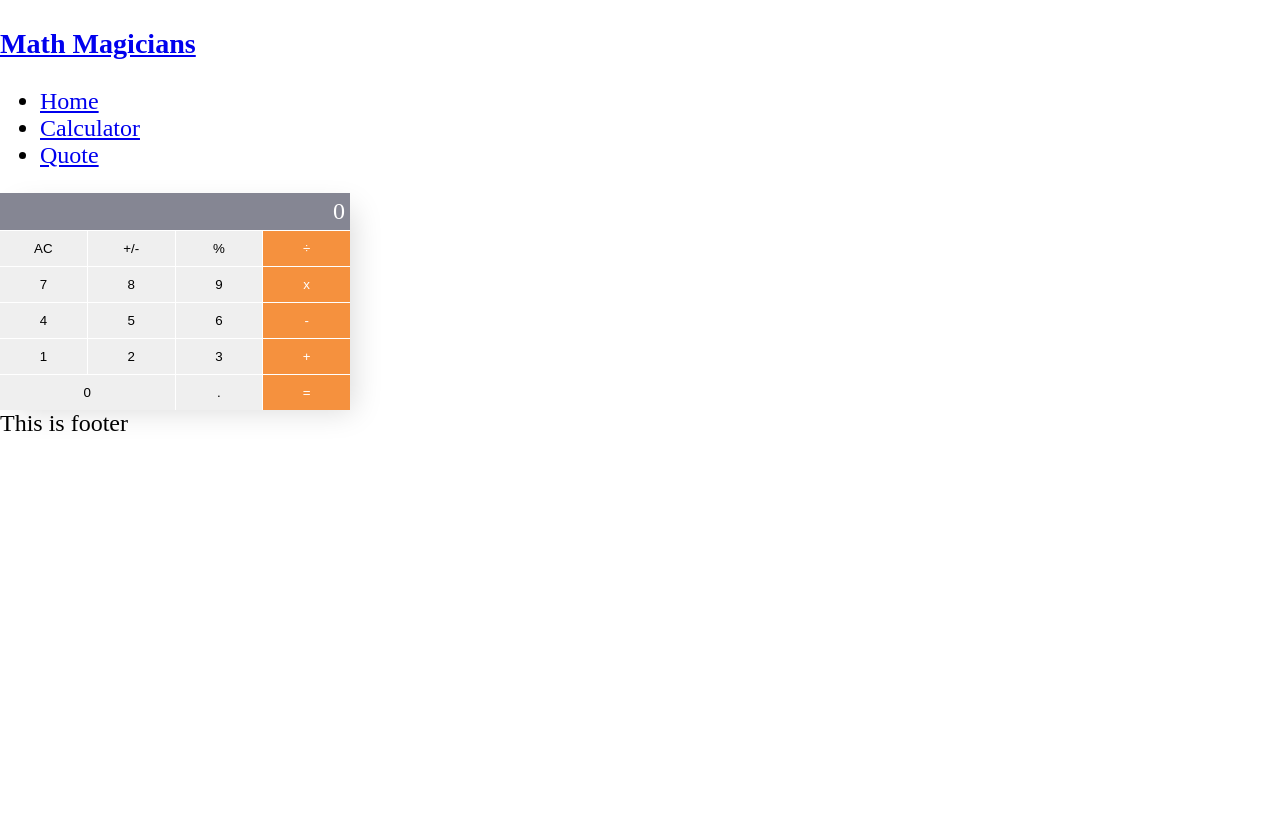
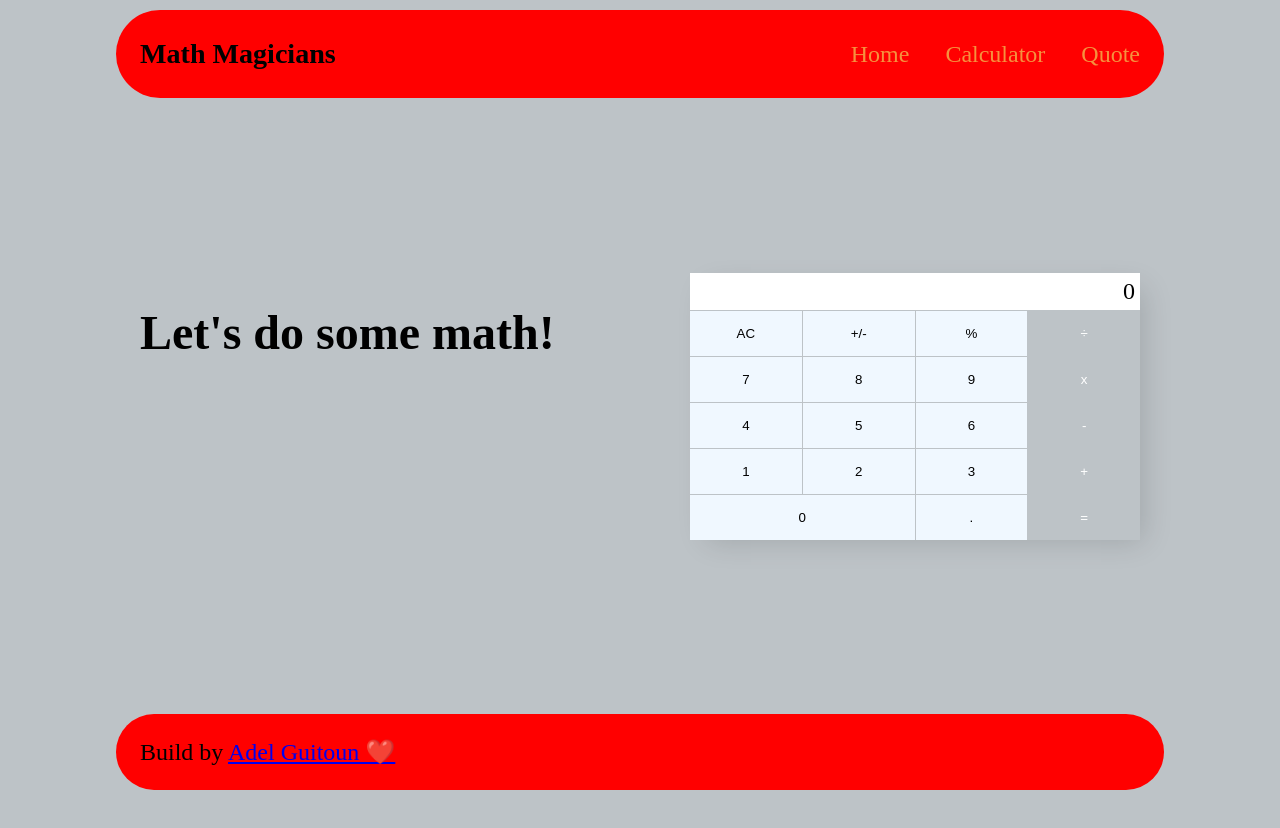
Before and after one commit to adel-gu/math-magicians, a React (Create React App) app: page /Calculator in a window 1280 px wide. After the commit the page ends 800 px from the top, so only its background shows below. Built offline with nearby package versions, Linux system fonts and the light colour scheme.

Commit message:
Add styling

```diff
--- a/src/App.js
+++ b/src/App.js
@@ -1,22 +1,24 @@
 import Calculator from './components/Calculator';
+import Home from './components/Home';
+import Quote from './components/Quote';
 import Header from './components/Header';
 import Footer from './components/Footer';
-import Home from './components/Home';
-import Quote from './components/Quote';
 
 // React Router
-import { Routes, Route } from 'react-router-dom';
+import { BrowserRouter as Router, Routes, Route } from 'react-router-dom';
 
 // APP
 const App = () => {
   return (
     <>
       <Header />
-      <Routes>
-        <Route path={'/'} element={<Home />} />
-        <Route path={'/Calculator'} element={<Calculator />} />
-        <Route path={'/quote'} element={<Quote />} />
-      </Routes>
+      <Router>
+        <Routes>
+          <Route path={'/'} element={<Home />} />
+          <Route path={'/Calculator'} element={<Calculator />} />
+          <Route path={'/quote'} element={<Quote />} />
+        </Routes>
+      </Router>
       <Footer />
     </>
   );
--- /dev/null
+++ b/src/components/Calculator.css
@@ -0,0 +1,40 @@
+button {
+  border: none;
+  padding: 15px 10px;
+  background-color: aliceblue;
+}
+
+.calculator {
+  width: 450px;
+  max-width: 90%;
+  display: grid;
+  grid-template-columns: 1fr 1fr 1fr 1fr;
+  gap: 1px;
+  box-shadow: 10px 8px 28px -7px rgba(0, 0, 0, 0.15);
+}
+
+.screen {
+  background: var(--clr-screen);
+
+  grid-column: span 4;
+  padding: 5px;
+  text-align: right;
+}
+
+.numberZero {
+  grid-column: span 2;
+}
+
+.orang {
+  background-color: var(--clr-orange);
+  color: white;
+}
+
+button:hover {
+  cursor: pointer;
+  background: rgba(0, 0, 0, 0.1);
+}
+
+button.orang:hover {
+  background-color: rgba(245, 145, 62, 0.8);
+}
--- a/src/components/Calculator.jsx
+++ b/src/components/Calculator.jsx
@@ -1,6 +1,9 @@
 import { useState } from 'react';
 import PropTypes from 'prop-types';
 import calculate from "../logic/calculate";
+
+// Stylesheets
+import "./Calculator.css"
 
 // Sub Components => {Screen, oprands, Numbers}
 const Screen = ({ result }) => <span className="screen">{result}</span>;
@@ -81,6 +84,9 @@ const Calculator = () => {
 
   // Render all calculator components
   return (
+    <main>
+      <div className="container flex justify-between">
+        <h1>Let's do some math!</h1>
         <div className="calculator">
           {renderScreen()}
           {/* First row */}
@@ -108,6 +114,8 @@ const Calculator = () => {
           {renderNumber(10)}
           {renderOprand('=', "orang")}
         </div>
+      </div>
+    </main>
   );
 }
 
--- a/src/components/Footer.jsx
+++ b/src/components/Footer.jsx
@@ -1,7 +1,16 @@
+import "./Footer.css"
 const Footer = () => {
+  const FooterBackground = {
+    backgroundColor: "red",
+    marginBottom: "10px",
+    borderRadius: "100px",
+    paddingInline: "1em"
+  }
   return (
-    <footer>
-      This is footer
+    <footer className="footer" >
+      <div className="container py-2" style={FooterBackground}>
+        <span>Build by <a href="https://github.com/adel-gu">Adel Guitoun ❤️</a></span>
+      </div>
     </footer>
   )
 }
--- /dev/null
+++ b/src/components/Header.css
@@ -0,0 +1,16 @@
+/* Main style */
+.header a {
+  text-decoration: none;
+}
+
+.header ul {
+  list-style-type: none;
+}
+
+.logo {
+  color: #000;
+}
+
+.nav-link {
+  color: #f5913e;
+}
--- a/src/components/Header.jsx
+++ b/src/components/Header.jsx
@@ -1,14 +1,24 @@
+import "./Header.css";
+
 const Header = () => {
+  const FooterBackground = {
+    backgroundColor: "red",
+    marginTop: '10px',
+    borderRadius: "100px",
+    paddingInline: "1em"
+  }
   return (
-    <header>
-      <a href="/"><h3>Math Magicians</h3></a>
-      <nav>
-        <ul>
-          <li><a href="/">Home</a></li>
-          <li><a href="/calculator">Calculator</a></li>
-          <li><a href="/quote">Quote</a></li>
-        </ul>
-      </nav>
+    <header className="header">
+      <div className="container flex justify-between align-center" style={FooterBackground}>
+        <a href="/" className="logo"><h3>Math Magicians</h3></a>
+        <nav>
+          <ul className="flex gap-3">
+            <li><a href="/" className="nav-link">Home</a></li>
+            <li><a href="/calculator" className="nav-link">Calculator</a></li>
+            <li><a href="/quote" className="nav-link">Quote</a></li>
+          </ul>
+        </nav>
+      </div>
     </header>
   )
 }
--- a/src/components/Home.jsx
+++ b/src/components/Home.jsx
@@ -1,8 +1,12 @@
 const Home = () => {
   return (
-    <div>
-      this is home
-    </div>
+    <main>
+      <div className="container">
+        <h1>Welcome to our page!</h1>
+        <p>Lorem ipsum, dolor sit amet consectetur adipisicing elit. Non, fuga? Illo velit quibusdam officia labore quidem aliquam at saepe beatae accusamus eius, quos ratione, ducimus voluptatibus modi optio neque. Ut?</p>
+        <p>Lorem ipsum dolor sit amet consectetur adipisicing elit. Doloremque quam velit, ipsam perspiciatis harum aliquid saepe assumenda cum nisi vitae consequuntur distinctio inventore laudantium sequi dolorem corrupti animi nostrum hic.</p>
+      </div>
+    </main>
   )
 }
 
--- a/src/components/Quote.jsx
+++ b/src/components/Quote.jsx
@@ -1,8 +1,10 @@
 const Quote = () => {
   return (
-    <div>
-      Greate days are coming soon.
-    </div>
+    <main>
+      <div className="container text-center">
+        <p>Mathematics is not about numbers, equations, computations, or algorithms: it is about understanding. -William Paul Thurston</p>
+      </div>
+    </main>
   )
 }
 
--- a/src/index.css
+++ b/src/index.css
@@ -1,51 +1,52 @@
 :root {
-  --clr-screen: #858693;
+  --clr-screen: #ffffff;
   --clr-normal: #e0e0e0;
-  --clr-orange: #f5913e;
+  --clr-blue: #328695;
+}
+
+#root {
+  display: flex;
+  flex-direction: column;
+  justify-content: space-between;
+  height: 100%;
 }
 
 body {
   min-height: 100vh;
   font-size: 1.5rem;
   margin: 0;
+  height: 100vh;
+  background: #bdc3c7;
+  background: -webkit-linear-gradient(to right, #bdc3c7, #2c3e50);
 }
 
-button {
-  border: none;
-  padding: 10px;
+.container {
+  width: 1000px;
+  max-width: 95%;
+  margin-inline: auto;
 }
 
-.calculator {
-  width: 350px;
-  max-width: 90%;
-  display: grid;
-  grid-template-columns: 1fr 1fr 1fr 1fr;
-  gap: 1px;
-  box-shadow: 10px 8px 28px -7px rgba(0, 0, 0, 0.15);
+/* Utility */
+.flex {
+  display: flex;
 }
 
-.screen {
-  background: var(--clr-screen);
-  color: white;
-  grid-column: span 4;
-  padding: 5px;
-  text-align: right;
+.justify-between {
+  justify-content: space-between;
 }
 
-.numberZero {
-  grid-column: span 2;
+.align-center {
+  align-items: center;
 }
 
-.orang {
-  background-color: var(--clr-orange);
-  color: white;
+.gap-3 {
+  gap: 1.5em;
 }
 
-button:hover {
-  cursor: pointer;
-  background: rgba(0, 0, 0, 0.1);
+.text-center {
+  text-align: center;
 }
 
-button.orang:hover {
-  background-color: rgba(245, 145, 62, 0.8);
+.py-2 {
+  padding-block: 1em;
 }
```
Also changed, not shown: src/index.js (+5 -4 lines), src/components/Footer.css (added). Lines whose indentation alone changed are shown as unchanged.
